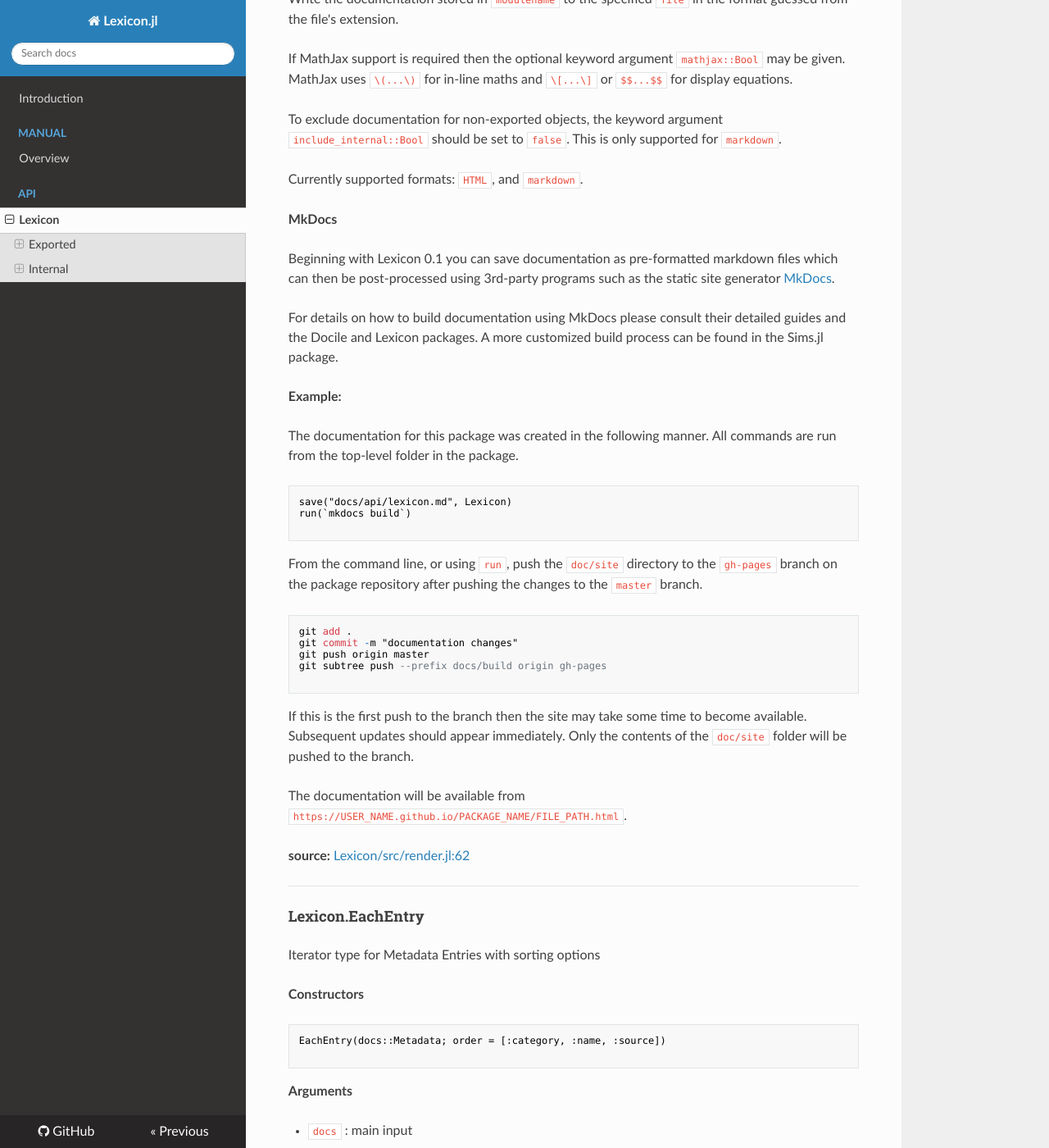
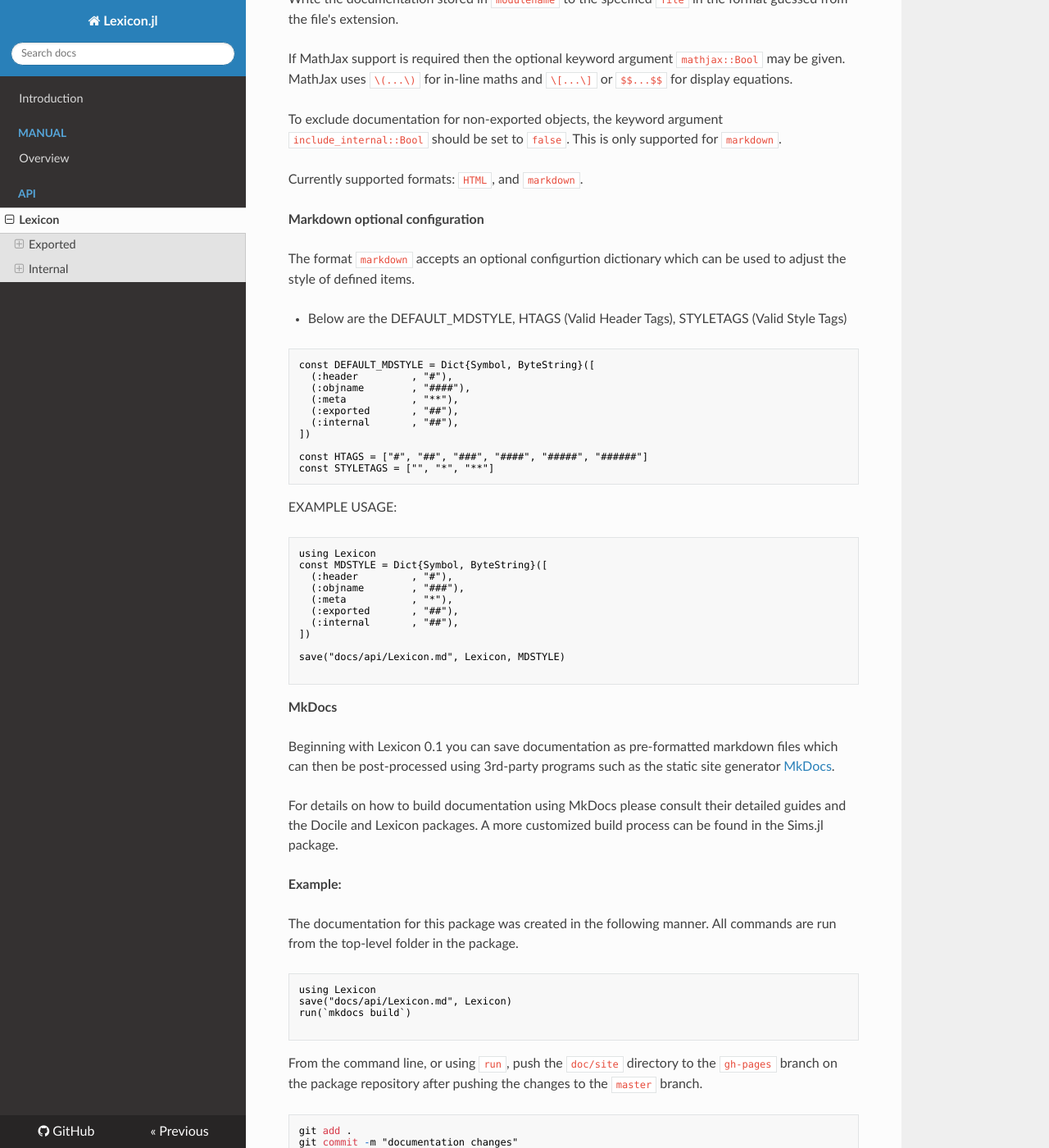
Before and after one commit to MichaelHatherly/Lexicon.jl, an MkDocs documentation site: the page built from docs/api/Lexicon.md, in a window 1280 px wide and 1400 px high, scrolled down 1100 px. Shown: the whole window at 82% size. Built offline with MkDocs 1.6.1, drawn with Linux system fonts in a browser that asks for light colours; nearby versions of some CDN libraries; old or Windows-style settings are respelled for this version of MkDocs; some of the changed text lies outside the part shown.

Commit message:
Clean: Optional `markdown` style.
Optional `markdown` style configuration.
Stripped trailing spaces.
Added: `using Lexicon` to Example to make it selfcontained.

Incooperated the changes suggested by: MichaelHatherly

````diff
--- a/docs/api/Lexicon.md
+++ b/docs/api/Lexicon.md
@@ -58,6 +58,42 @@
 
 Currently supported formats: `HTML`, and `markdown`.
 
+**Markdown optional configuration**
+
+The format `markdown` accepts an optional configurtion dictionary which can be used to adjust
+the style of defined items.
+
+* Below are the DEFAULT_MDSTYLE, HTAGS (Valid Header Tags), STYLETAGS (Valid Style Tags)
+
+```julia
+const DEFAULT_MDSTYLE = Dict{Symbol, ByteString}([
+  (:header         , "#"),
+  (:objname        , "####"),
+  (:meta           , "**"),
+  (:exported       , "##"),
+  (:internal       , "##"),
+])
+
+const HTAGS = ["#", "##", "###", "####", "#####", "######"]
+const STYLETAGS = ["", "*", "**"]
+```
+
+EXAMPLE USAGE:
+
+```julia
+using Lexicon
+const MDSTYLE = Dict{Symbol, ByteString}([
+  (:header         , "#"),
+  (:objname        , "###"),
+  (:meta           , "*"),
+  (:exported       , "##"),
+  (:internal       , "##"),
+])
+
+save("docs/api/Lexicon.md", Lexicon, MDSTYLE)
+
+```
+
 **MkDocs**
 
 Beginning with Lexicon 0.1 you can save documentation as pre-formatted
@@ -74,7 +110,8 @@
 All commands are run from the top-level folder in the package.
 
 ```julia
-save("docs/api/lexicon.md", Lexicon)
+using Lexicon
+save("docs/api/Lexicon.md", Lexicon)
 run(`mkdocs build`)
 
 ```
@@ -101,7 +138,7 @@
 
 
 **source:**
-[Lexicon/src/render.jl:62](https://github.com/MichaelHatherly/Lexicon.jl/tree/e6ccf9f4a12e75fe062282c0756ff4a0bcd359e7/src/render.jl#L62)
+[Lexicon.jl/src/render.jl:99](https://github.com/MichaelHatherly/Lexicon.jl/tree/c93324609818b5fc2fcad1e8ee7005a9ccda8116/src/render.jl#L99)
 
 ---
 
````
Also changed, not shown: other parts of docs/api/Lexicon.md (+11 -11 lines), NEWS.md (+4 -0 lines), 2 other files.
